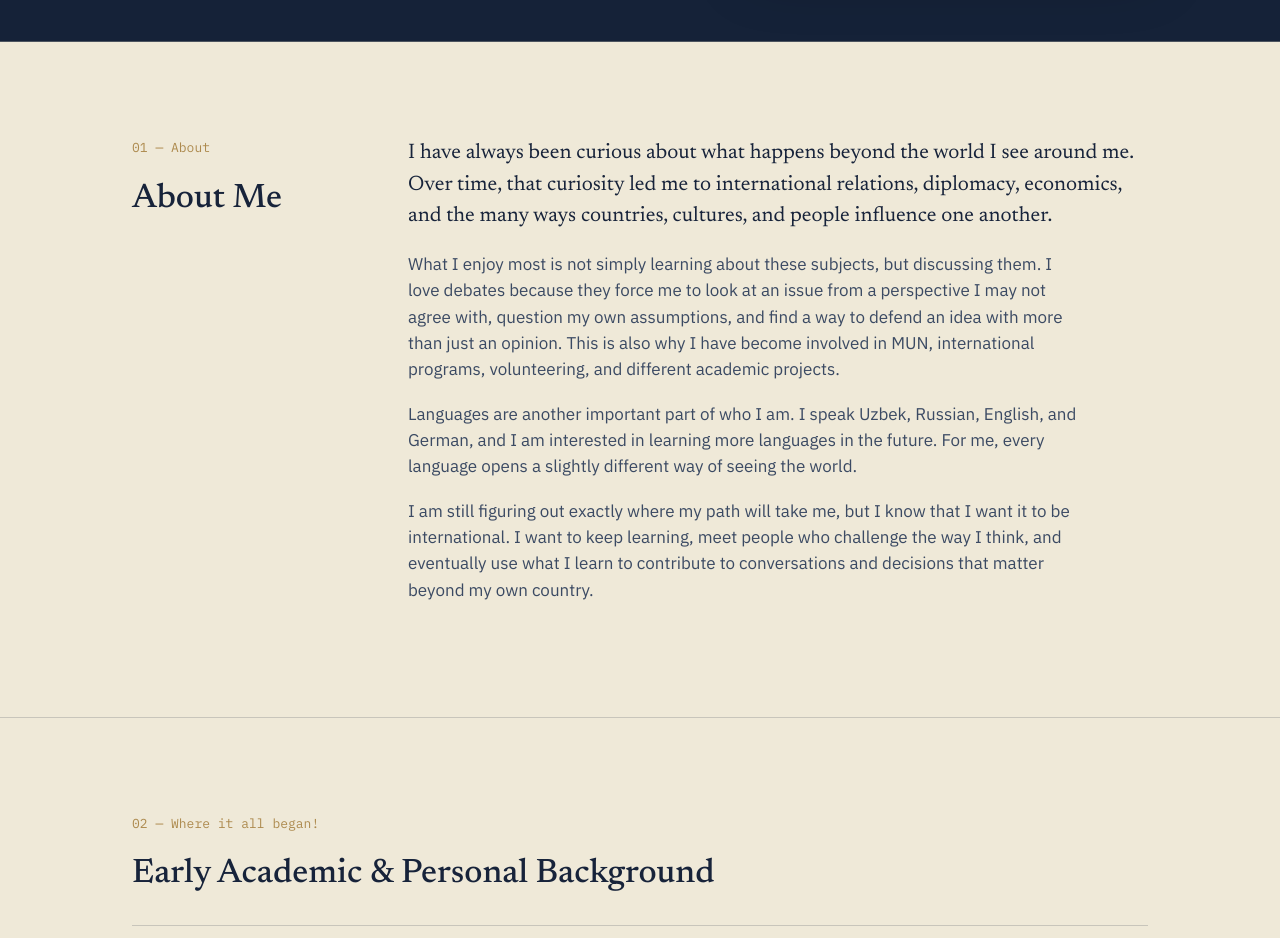
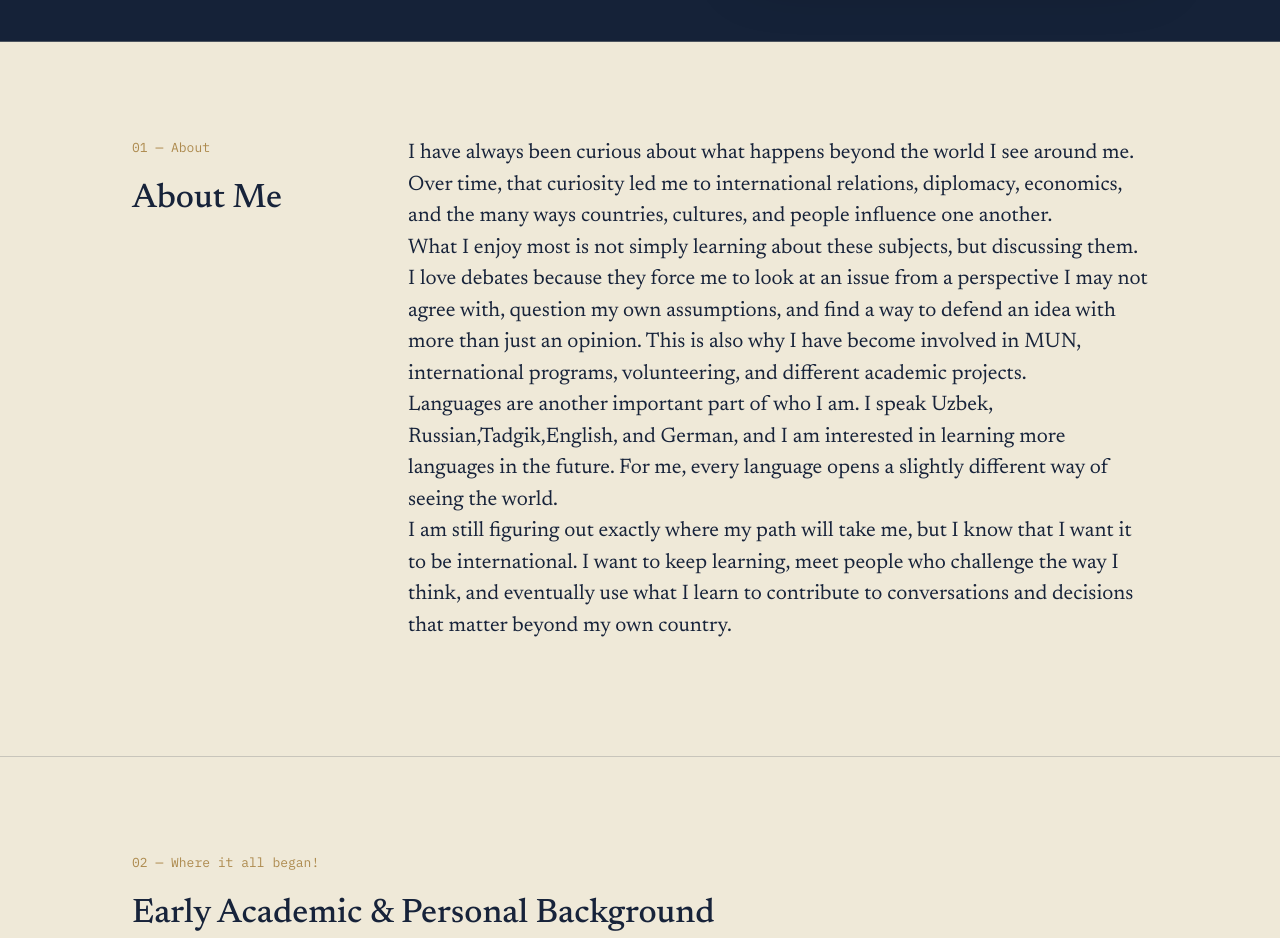
Before and after one commit to st-developer08/academy-web, a website built with Vite: page index.html in a window 1280 px wide. Shown: the part 780-1718 px from the top of the page. Built offline with nearby package versions, Linux system fonts and the light colour scheme.

Commit message:
fourth commit

```diff
--- a/index.html
+++ b/index.html
@@ -62,10 +62,10 @@
       <h2>About Me</h2>
     </div>
     <div class="about-text">
-      <p>I have always been curious about what happens beyond the world I see around me. Over time, that curiosity led me to international relations, diplomacy, economics, and the many ways countries, cultures, and people influence one another.</p>
-      <p>What I enjoy most is not simply learning about these subjects, but discussing them. I love debates because they force me to look at an issue from a perspective I may not agree with, question my own assumptions, and find a way to defend an idea with more than just an opinion. This is also why I have become involved in MUN, international programs, volunteering, and different academic projects.</p>
-      <p>Languages are another important part of who I am. I speak Uzbek, Russian, English, and German, and I am interested in learning more languages in the future. For me, every language opens a slightly different way of seeing the world.</p>
-      <p>I am still figuring out exactly where my path will take me, but I know that I want it to be international. I want to keep learning, meet people who challenge the way I think, and eventually use what I learn to contribute to conversations and decisions that matter beyond my own country.</p>
+      <p>I have always been curious about what happens beyond the world I see around me. Over time, that curiosity led me to international relations, diplomacy, economics, and the many ways countries, cultures, and people influence one another. <br>
+What I enjoy most is not simply learning about these subjects, but discussing them. I love debates because they force me to look at an issue from a perspective I may not agree with, question my own assumptions, and find a way to defend an idea with more than just an opinion. This is also why I have become involved in MUN, international programs, volunteering, and different academic projects. <br>
+Languages are another important part of who I am. I speak Uzbek, Russian,Tadgik,English, and German, and I am interested in learning more languages in the future. For me, every language opens a slightly different way of seeing the world. <br>
+I am still figuring out exactly where my path will take me, but I know that I want it to be international. I want to keep learning, meet people who challenge the way I think, and eventually use what I learn to contribute to conversations and decisions that matter beyond my own country.</p>
     </div>
   </div>
 </section>
```
